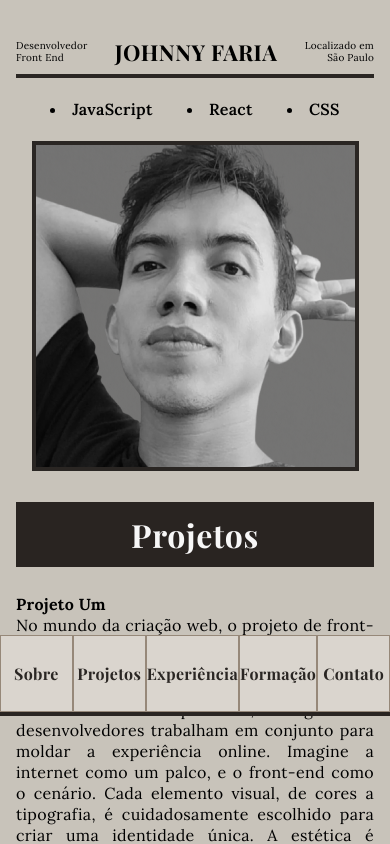
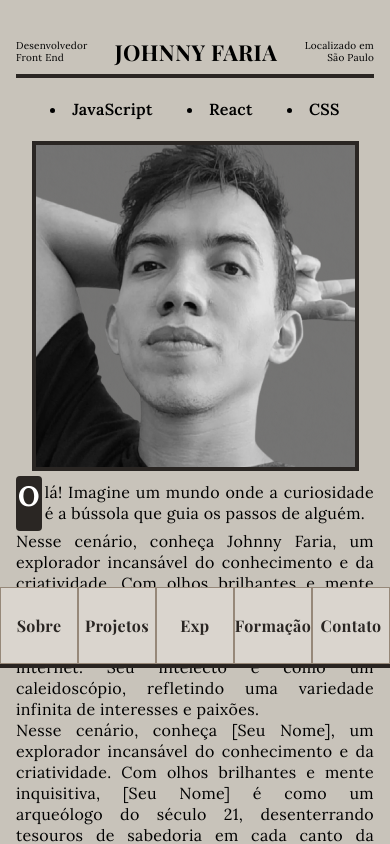
Before and after one commit to JohnnysFaria/myportfolio, a React (Vite) app: page / in a window 390 px wide. Shown: the top 844 px of the page. Built offline with nearby package versions, Linux system fonts and the light colour scheme; a web font is replaced by a local one.

Commit message:
Ajustes responsivo mobile

```diff
--- a/src/App.jsx
+++ b/src/App.jsx
@@ -4,7 +4,7 @@ import Styled from 'styled-components';
 import Menu from './Components/Menu/Menu';
 import Header from './Components/Header/Header';
 import Footer from './Components/Footer/Footer';
-import Profile from './Components/Profile/Pic';
+import Profile from './Components/Profile/Profile';
 import { Sobre } from './Components/Profile/Sobre';
 import Home from './Components/Home/Home';
 import XP from './Components/XP/XP';
@@ -40,9 +40,7 @@ const App = () => {
         <Container>
           <Menu />
           <Header />
-
             <Profile />
-
             <SectionProjects />
             <XP />
             <Home />
--- a/src/Components/Menu/Menu.jsx
+++ b/src/Components/Menu/Menu.jsx
@@ -10,8 +10,8 @@ const Container = Styled.nav`
     padding: 0 3rem;
 
     @media ${device.mobileL} {
-      top:635px;
-    padding: 0;
+      top: 587px;
+      padding: 0;
 
     }
 `;
@@ -85,7 +85,7 @@ const Menu = () => {
           offset={-165}
           duration={500}
         >
-          Experiência
+          Exp
         </NavbarLink>
 
         <NavbarLink
--- a/src/Components/Profile/Profile.jsx
+++ b/src/Components/Profile/Profile.jsx
@@ -1,7 +1,7 @@
 import React from 'react'
 import Styled from 'styled-components';
 import Pic from './Pic';
-import { Sobre } from './Sobre';
+import Sobre from './Sobre';
 import { device } from '../Utils/size'
 
 const Wrapper = Styled.div`
@@ -21,3 +21,5 @@ export const Profile = () => {
     </Wrapper>
   )
 }
+
+export default Profile;
--- a/src/Components/Profile/Sobre.jsx
+++ b/src/Components/Profile/Sobre.jsx
@@ -93,3 +93,6 @@ export const Sobre = () => {
     </SobreText>
   );
 };
+
+
+export default Sobre;
```
